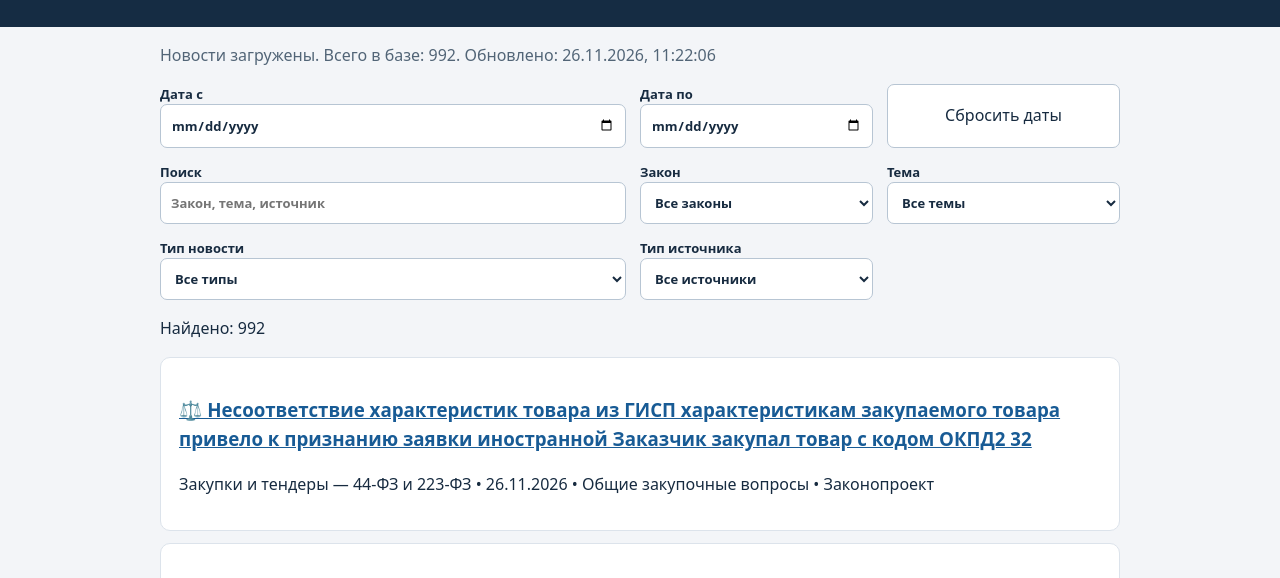
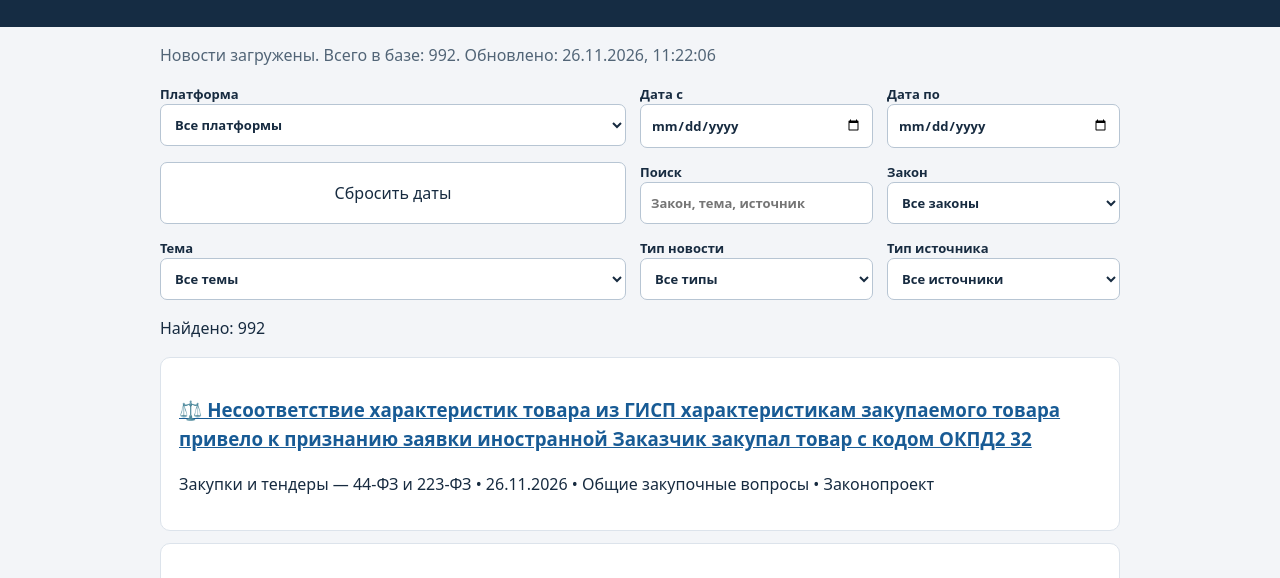
Before and after one commit to itsmecathy/legal-monitor, a plain HTML site: page docs/index.html in a window 1280 px wide. Shown: the part 167-745 px from the top of the page. Drawn offline with Linux system fonts and the light colour scheme.

Commit message:
Update index.html

```diff
--- a/docs/index.html
+++ b/docs/index.html
@@ -6,7 +6,7 @@
   <meta name="viewport" content="width=device-width,initial-scale=1">
   <title>Мониторинг госзакупок</title>
   <link rel="stylesheet" href="style.css">
-  <script defer src="app.js?v=5"></script>
+  <script defer src="app.js?v=6"></script>
 </head>
 <body>
 
@@ -23,6 +23,16 @@
   <p id="status" role="status">Загрузка…</p>
 
   <section class="filters">
+
+<label>Платформа
+  <select id="platform">
+    <option value="">Все платформы</option>
+    <option value="telegram">Telegram</option>
+    <option value="max">MAX</option>
+    <option value="vk">ВКонтакте</option>
+    <option value="web">Сайты и RSS</option>
+  </select>
+</label>
 
     <label>Дата с
       <input type="date" id="dateFrom">
```
